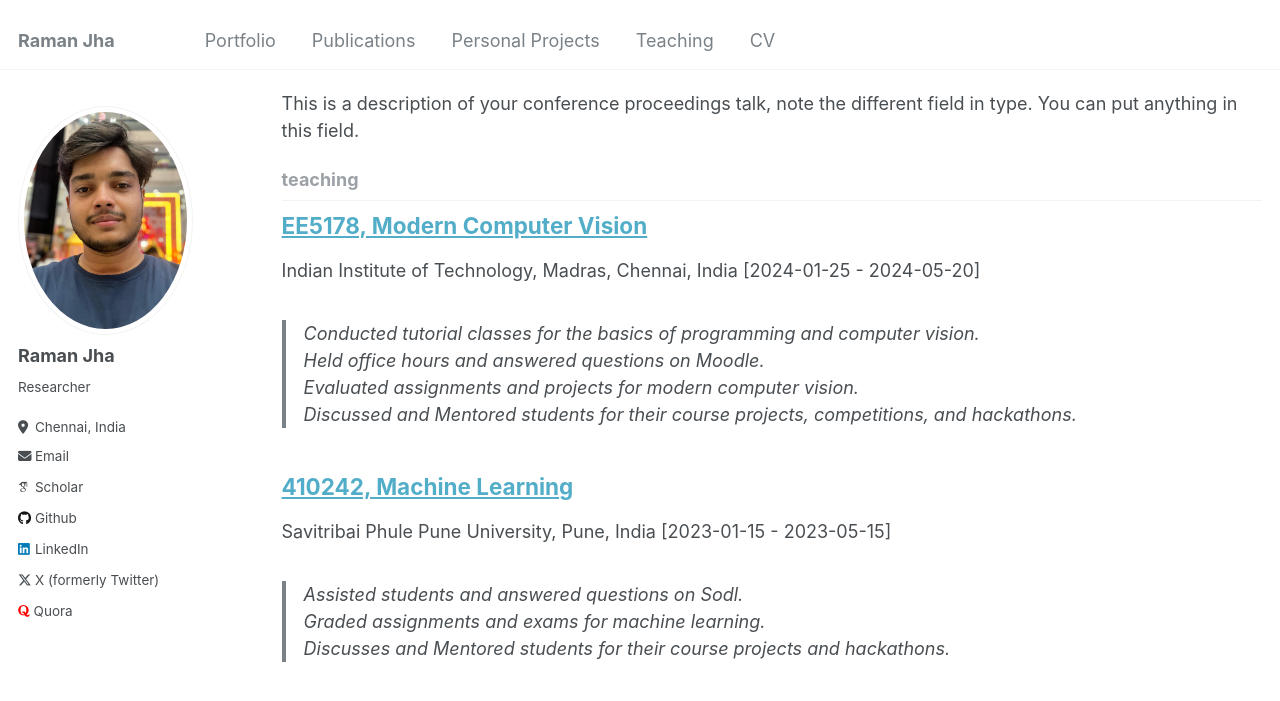
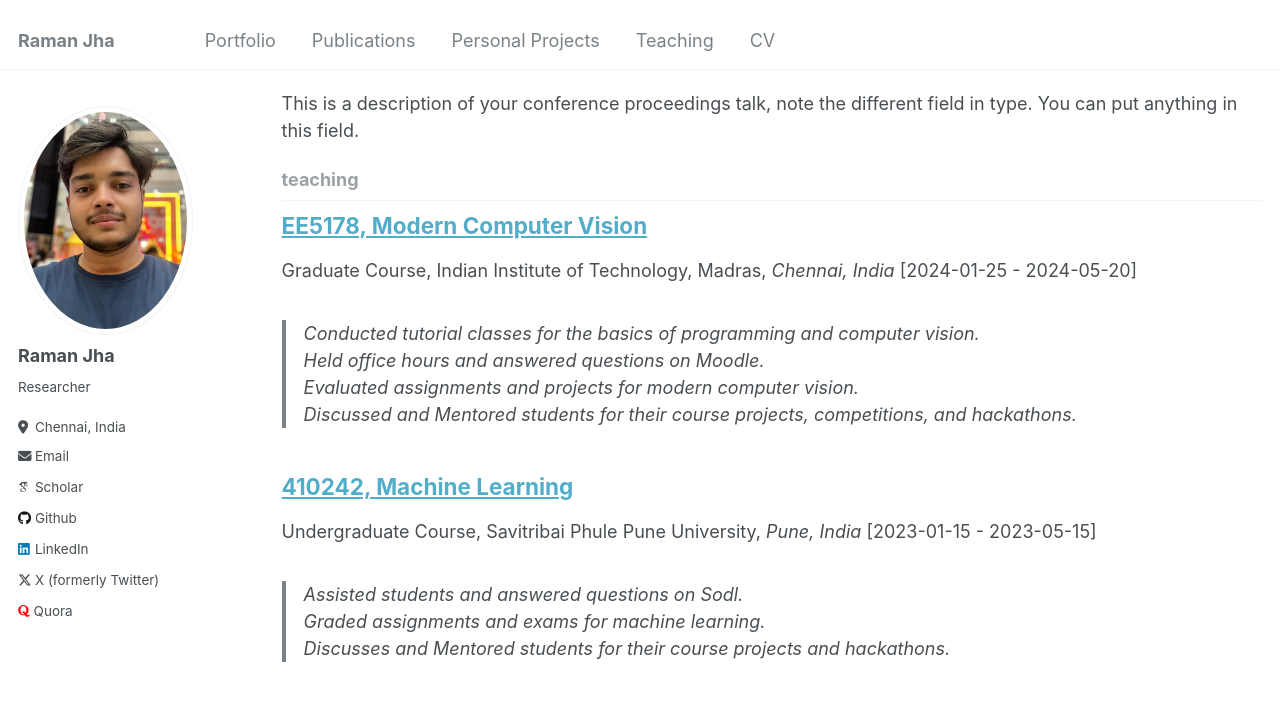
Before and after one commit to jhakrraman/jhakrraman.github.io, a Jekyll site: the page built from _pages/collection-archive.html, in a window 1280 px wide and 900 px high, scrolled down 4691 px. Shown: the top 701 px of the window. Built offline with Jekyll 4.4.1, drawn with Linux system fonts in a browser that asks for light colours; some web fonts are replaced.

Commit message:
Update archive-single.html

```diff
--- a/_includes/archive-single.html
+++ b/_includes/archive-single.html
@@ -39,7 +39,7 @@
     {% endif %}
 
         {% if post.collection == 'teaching' %}
-          <p>{{ post.venue }}, {{post.location}} [{{ post.date1 | date1: "%B %d, %Y"}} - {{ post.date2 | date2: "%B %d, %Y"}}]</p>
+          <p>{{ post.type}}, {{post.venue}}, <i>{{post.location}}</i> [{{ post.date1 | date1: "%B %d, %Y"}} - {{ post.date2 | date2: "%B %d, %Y"}}]</p>
         {% elsif post.collection == 'portfolio' %}
           <p>{{ post.venue }}, {{post.location}} [{{ post.date1 | date1: "%B %d, %Y"}} - {{ post.date2 | date2: "%B %d, %Y"}}]</p>
         {% elsif post.collection == 'publications' %}
```
